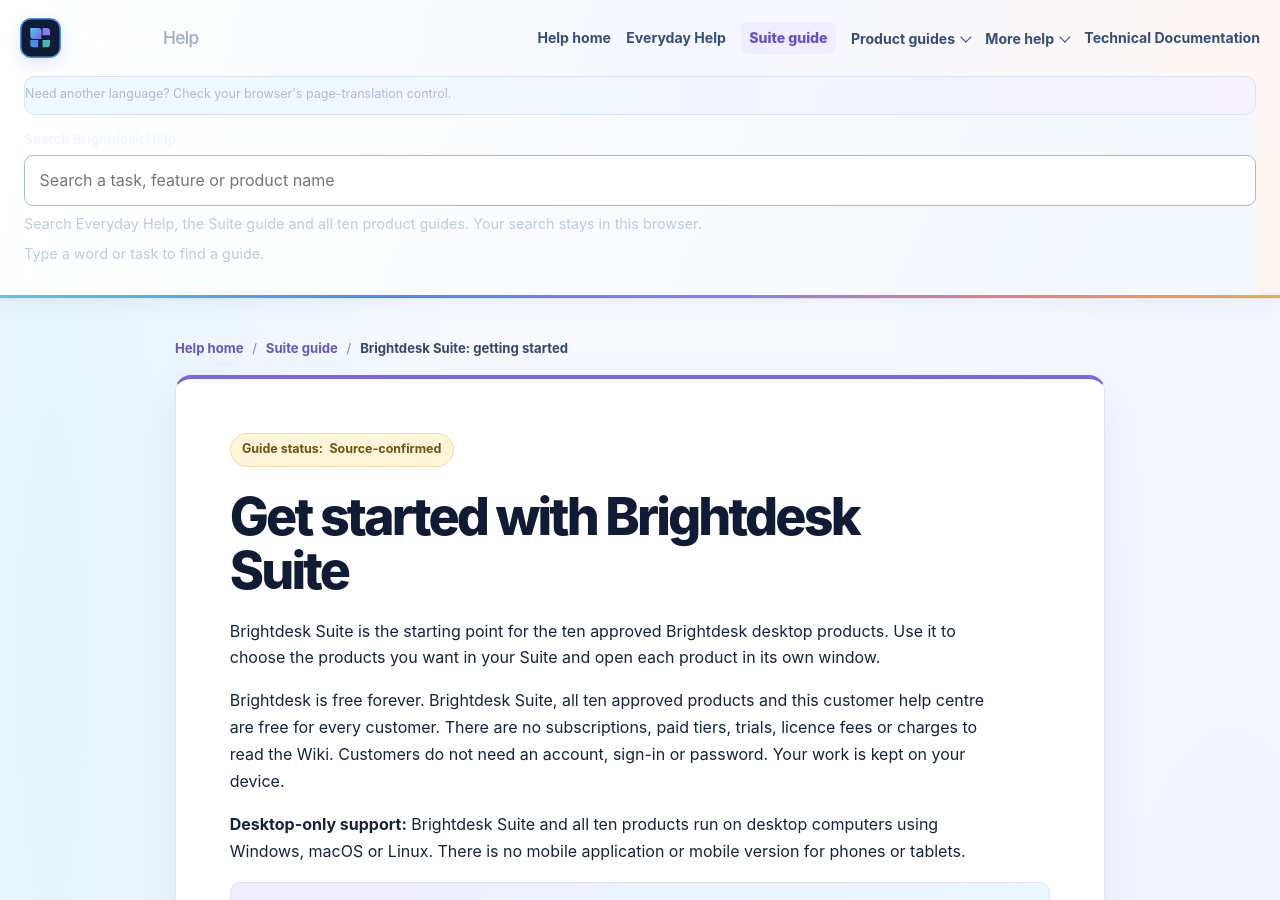
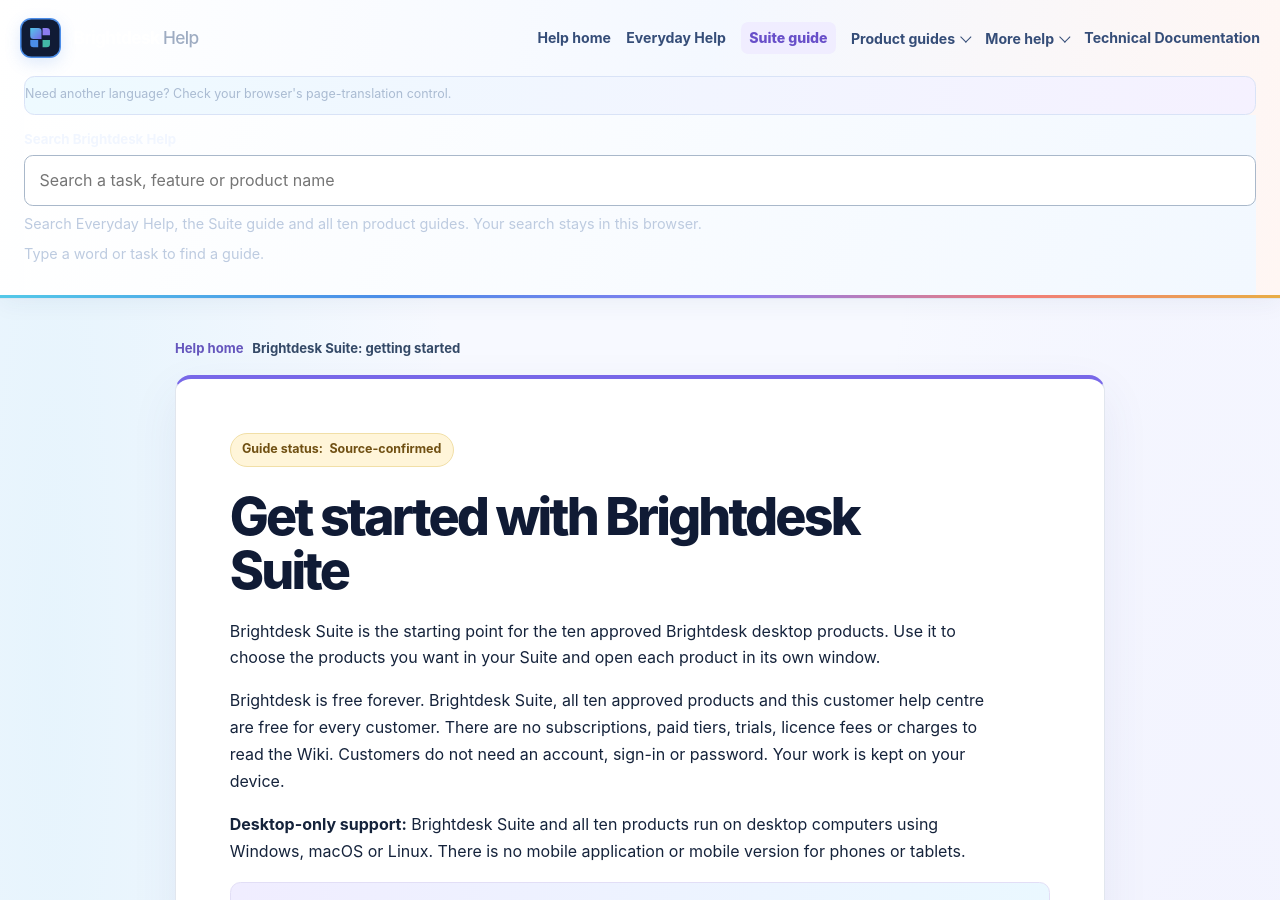
Before and after one commit to conz20/Brightdesk-Wiki, a Jekyll site: the page built from docs/customer-start-here.md, in a window 1280 px wide and 900 px high. Built offline with Jekyll 4.4.1, drawn with Linux system fonts in a browser that asks for light colours.

Commit message:
fix: avoid duplicate breadcrumb labels on landing pages

```diff
--- a/docs/_layouts/default.html
+++ b/docs/_layouts/default.html
@@ -104,17 +104,23 @@
       {% unless page.url == '/index.html' %}
       <nav class="page-breadcrumb" aria-label="Breadcrumb">
         <a href="{{ '/index.html' | relative_url }}">Help home</a>
-        <span aria-hidden="true">/</span>
         {% if page.url contains '/products/' %}
+          <span aria-hidden="true">/</span>
           <a href="{{ '/index.html#directory-title' | relative_url }}">Products</a>
+          <span aria-hidden="true">/</span>
         {% elsif page.url contains '/everyday/' %}
+          {% unless page.url == '/everyday/index.html' %}
+          <span aria-hidden="true">/</span>
           <a href="{{ '/everyday/index.html' | relative_url }}">Everyday Help</a>
+          <span aria-hidden="true">/</span>
+          {% endunless %}
         {% elsif page.url contains '/technical/' %}
+          {% unless page.url == '/technical/index.html' %}
+          <span aria-hidden="true">/</span>
           <a href="{{ '/technical/index.html' | relative_url }}">Technical Documentation</a>
-        {% else %}
-          <a href="{{ '/customer-start-here.html' | relative_url }}">Suite guide</a>
+          <span aria-hidden="true">/</span>
+          {% endunless %}
         {% endif %}
-        <span aria-hidden="true">/</span>
         <span aria-current="page">{{ page.title | default: "Guide" | escape }}</span>
       </nav>
       {% endunless %}
```
